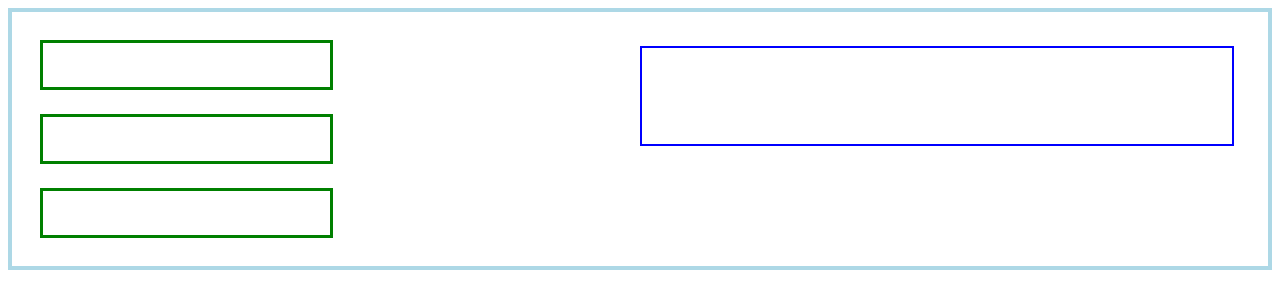
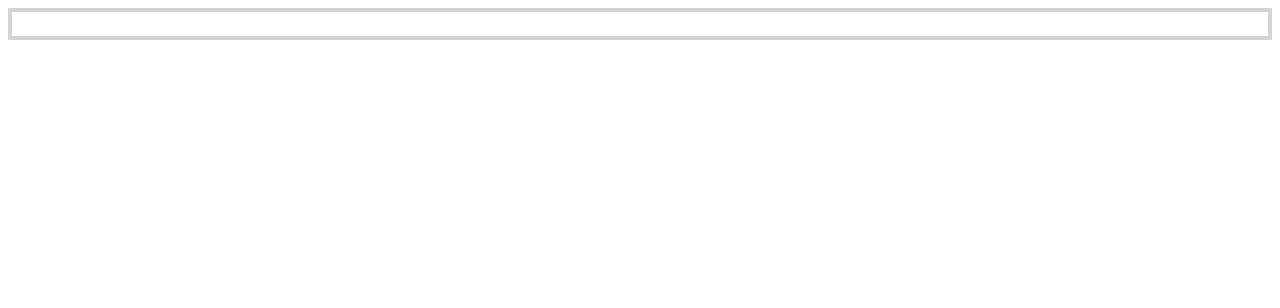
Before and after one commit to Brownhat907/first-project, a plain HTML site: page layout2.html in a window 1280 px wide. Drawn offline with Linux system fonts and the light colour scheme.

Commit message:
layout 4 CSS .container and border created.

```diff
--- a/flexlayout2.css
+++ b/flexlayout2.css
@@ -2,32 +2,7 @@
     box-sizing: border-box;
 }
 .container {
-    border: 4px solid lightblue;
-    padding: 24px 24px 0 24px;
-    display: flex;
-    justify-content: space-between;
+    border: 4px solid   lightgray;
+    padding:    24px    24px 0 24px;
+
 }
-
-.box {
-    border: 2px solid red;
-    height: 100%;
-    margin-bottom: 24px;
-}
-.box-small {
-    border: 3px solid green;
-    height: 50px;
-    width: 50%;
-    margin-bottom: 24px;
-}
-.box-wrapper {
-    border: 4px solid rgb(255, 255, 255);
-    display: flex;
-    flex-direction: column;
-   width: 50%;
-}
-.box-large {
-    border: 2px solid blue;
-    height: 100px;
-    width: 50%;
-    margin: 10px;
-}
```
